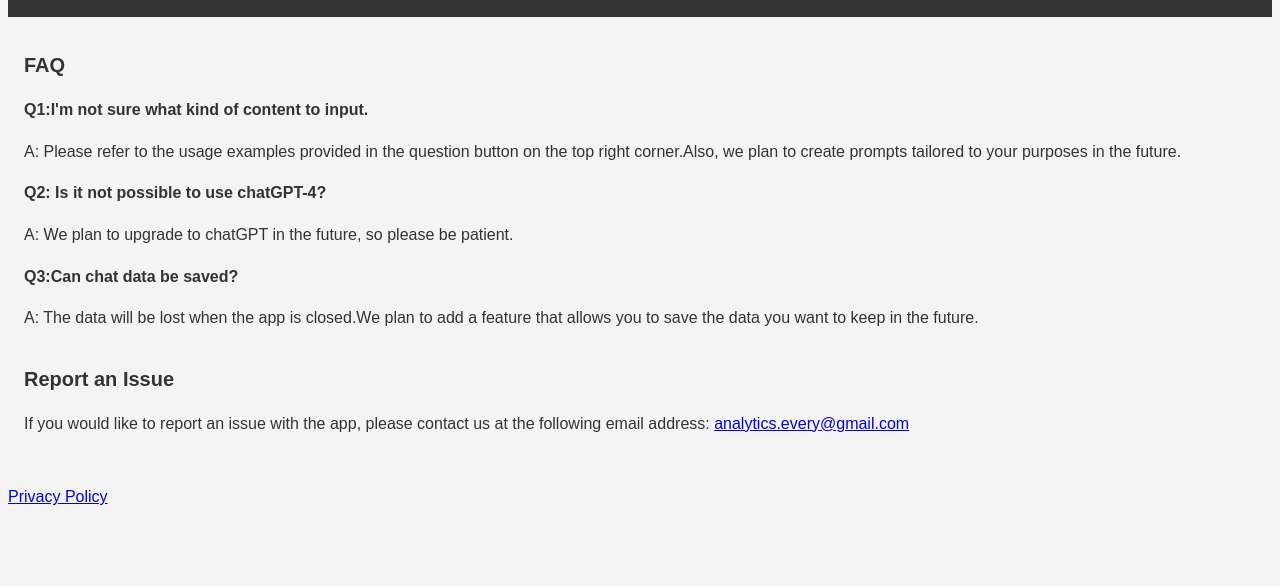
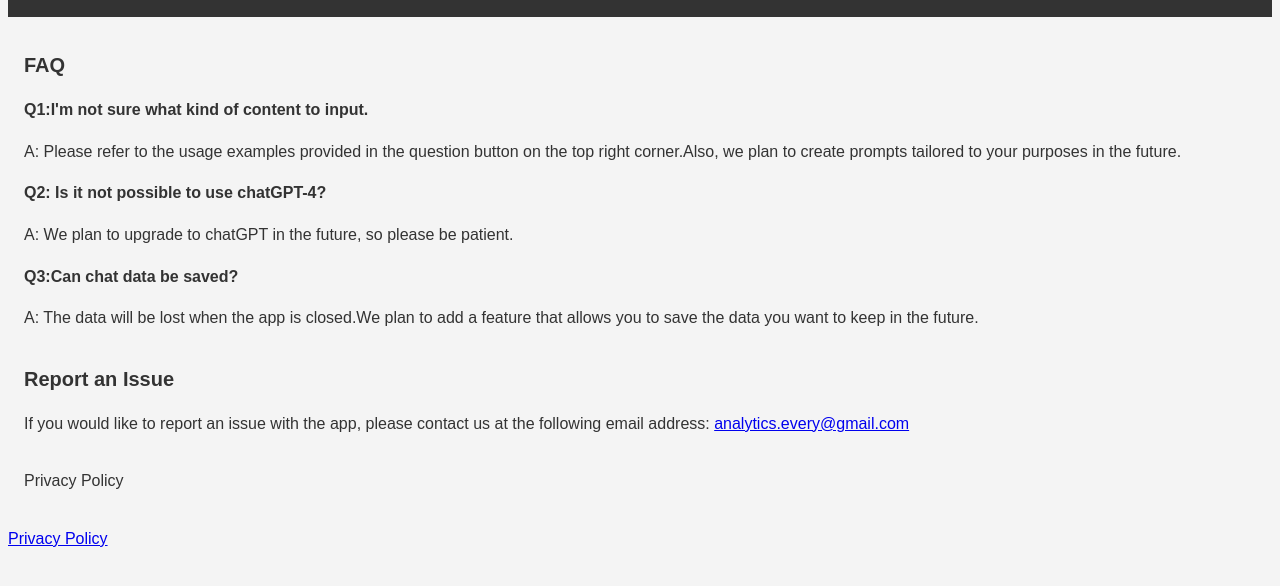
Before and after one commit to cobayashi31/.github.io, a plain HTML site: page index.html in a window 1280 px wide. Shown: the part 94-680 px from the top of the page. Drawn offline with Linux system fonts and the light colour scheme.

Commit message:
Update index.html

```diff
--- a/index.html
+++ b/index.html
@@ -30,6 +30,7 @@
             <h2>Report an Issue</h2>
             <p>If you would like to report an issue with the app, please contact us at the following email address: <a href="analytics.every@gmail.com">analytics.every@gmail.com</a></p>
         </section>
+        <p>Privacy Policy</p>
     </main>
     <footer>
     <a href="/ai/privacy-policy.html">Privacy Policy</a>
```
